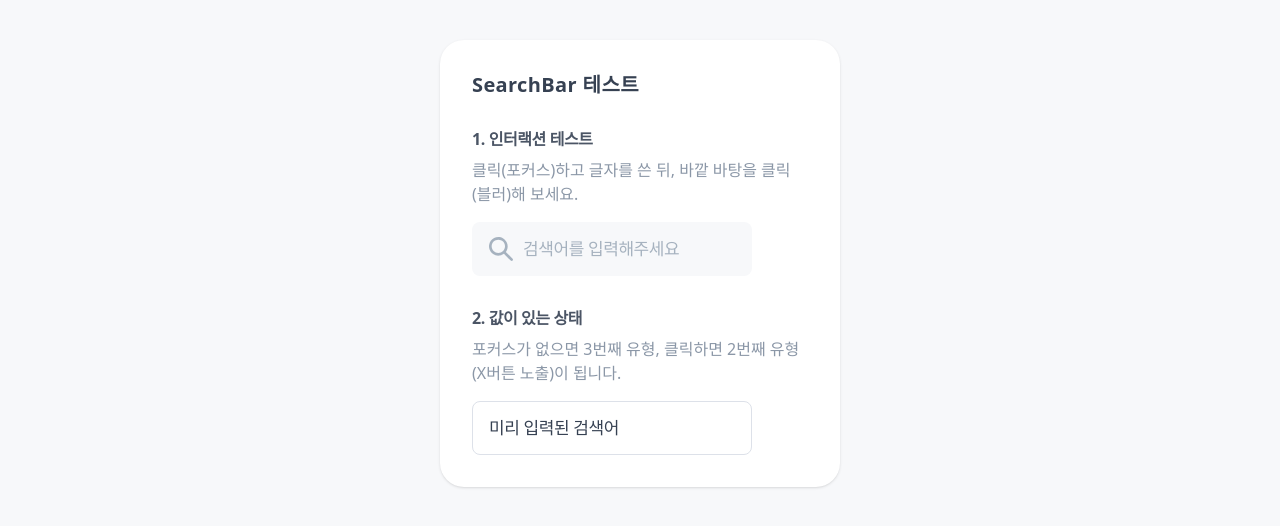
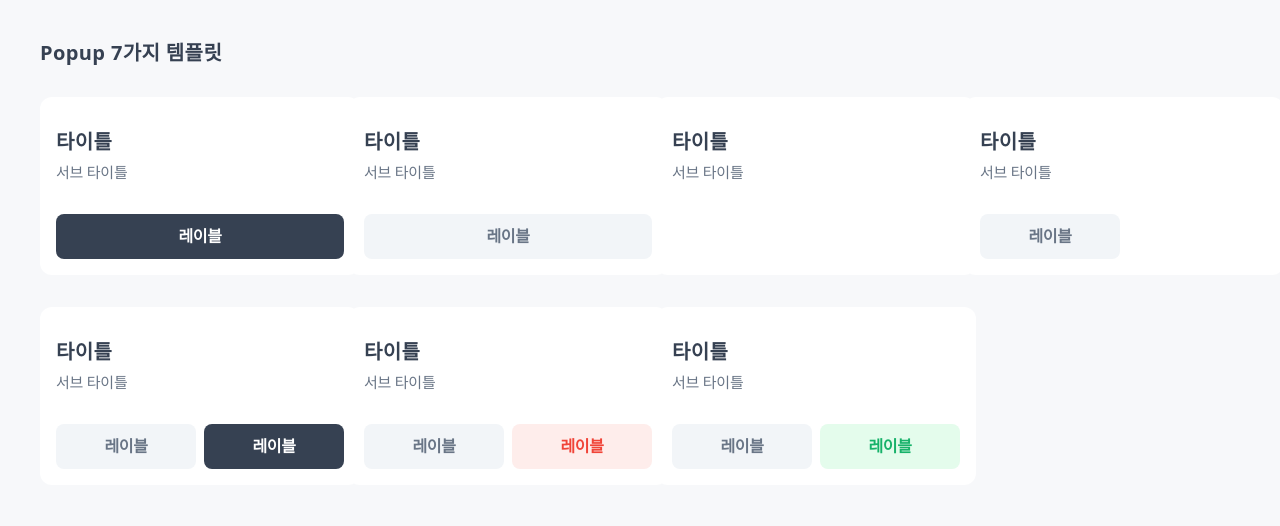
Before and after one commit to sai-art-therapy/frontend, a React (Vite) app: page / in a window 1280 px wide. Shown: the top 526 px of the page. Built offline with nearby package versions, Linux system fonts and the light colour scheme.

Commit message:
[Feat] 팝업 공통 컴포넌트 구현

```diff
--- a/src/App.tsx
+++ b/src/App.tsx
@@ -1,48 +1,66 @@
-import { useState } from "react";
-import { SearchBar } from "./components/common/SearchBar";
+import { Popup } from "./components/common/Popup";
 
 function App() {
-  const [searchText1, setSearchText1] = useState("");
-  const [searchText2, setSearchText2] = useState("미리 입력된 검색어");
+  return (
+    <div className="min-h-screen bg-grey-50 p-10">
+      <h2 className="mb-8 text-title-3 font-bold text-grey-800">
+        Popup 7가지 템플릿
+      </h2>
 
-  return (
-    <div className="flex min-h-screen flex-col items-center bg-grey-50 p-10">
-      <div className="flex w-full max-w-[400px] flex-col gap-8 rounded-lg bg-white p-8 shadow-sm">
-        <h2 className="text-title-3 font-bold text-grey-800">
-          SearchBar 테스트
-        </h2>
+      <div className="grid grid-cols-1 gap-8 md:grid-cols-2 lg:grid-cols-3 xl:grid-cols-4">
+        <Popup
+          title="타이틀"
+          subtitle="서브 타이틀"
+          buttons={[{ label: "레이블", theme: "dark" }]}
+        />
 
-        <div className="flex flex-col gap-8">
-          <div className="flex flex-col gap-2">
-            <label className="text-body-2 font-semibold text-grey-700">
-              1. 인터랙션 테스트
-            </label>
-            <p className="text-caption text-grey-500 mb-2">
-              클릭(포커스)하고 글자를 쓴 뒤, 바깥 바탕을 클릭(블러)해 보세요.
-            </p>
-            <SearchBar
-              value={searchText1}
-              onChange={(e) => setSearchText1(e.target.value)}
-              onClear={() => setSearchText1("")}
-              placeholder="검색어를 입력해주세요"
-            />
-          </div>
+        <Popup
+          title="타이틀"
+          subtitle="서브 타이틀"
+          buttons={[{ label: "레이블", theme: "light" }]}
+        />
 
-          <div className="flex flex-col gap-2">
-            <label className="text-body-2 font-semibold text-grey-700">
-              2. 값이 있는 상태
-            </label>
-            <p className="text-caption text-grey-500 mb-2">
-              포커스가 없으면 3번째 유형, 클릭하면 2번째 유형(X버튼 노출)이
-              됩니다.
-            </p>
-            <SearchBar
-              value={searchText2}
-              onChange={(e) => setSearchText2(e.target.value)}
-              onClear={() => setSearchText2("")}
-            />
-          </div>
-        </div>
+        <Popup
+          title="타이틀"
+          subtitle="서브 타이틀"
+          buttons={[{ label: "레이블", theme: "ember" }]}
+        />
+
+        <Popup
+          title="타이틀"
+          subtitle="서브 타이틀"
+          buttons={[
+            { label: "레이블", theme: "light" },
+            { label: "레이블", theme: "ember" },
+          ]}
+        />
+
+        <Popup
+          title="타이틀"
+          subtitle="서브 타이틀"
+          buttons={[
+            { label: "레이블", theme: "light" },
+            { label: "레이블", theme: "dark" },
+          ]}
+        />
+
+        <Popup
+          title="타이틀"
+          subtitle="서브 타이틀"
+          buttons={[
+            { label: "레이블", theme: "light" },
+            { label: "레이블", theme: "error" },
+          ]}
+        />
+
+        <Popup
+          title="타이틀"
+          subtitle="서브 타이틀"
+          buttons={[
+            { label: "레이블", theme: "light" },
+            { label: "레이블", theme: "success" },
+          ]}
+        />
       </div>
     </div>
   );
--- a/src/components/common/Popup.tsx
+++ b/src/components/common/Popup.tsx
@@ -0,0 +1,71 @@
+import React from "react";
+
+export type PopupButtonTheme =
+  | "dark" // 배경: Grey800, 텍스트: White
+  | "light" // 배경: Grey100, 텍스트: Grey600
+  | "ember" // 배경: Ember500, 텍스트: White
+  | "error" // 배경: Error100, 텍스트: Error500
+  | "success"; // 배경: Success100, 텍스트: Success500
+
+export interface PopupButtonProps {
+  label: string;
+  theme: PopupButtonTheme;
+  onClick?: () => void;
+}
+
+export interface PopupProps {
+  title: string;
+  subtitle?: string;
+  buttons: PopupButtonProps[];
+}
+
+export const Popup: React.FC<PopupProps> = ({ title, subtitle, buttons }) => {
+  const getButtonThemeClasses = (theme: PopupButtonTheme) => {
+    switch (theme) {
+      case "dark":
+        return "bg-grey-800 text-white";
+      case "light":
+        return "bg-grey-100 text-grey-600";
+      case "ember":
+        return "bg-ember-500 text-white";
+      case "error":
+        return "bg-error-100 text-error-500";
+      case "success":
+        return "bg-success-100 text-success-500";
+      default:
+        return "bg-grey-100 text-grey-600";
+    }
+  };
+
+  return (
+    <div className="flex w-[320px] flex-col items-center gap-[32px] rounded-[12px] bg-white px-[16px] pb-[16px] pt-[32px]">
+      {/* 텍스트 영역 */}
+      <div className="flex w-full flex-col self-stretch text-left">
+        <h3 className="text-[20px] font-bold leading-[25px] tracking-[0.38px] text-grey-800">
+          {title}
+        </h3>
+        {subtitle && (
+          <p className="mt-[8px] text-[15px] font-normal leading-[20px] tracking-[-0.24px] text-grey-600">
+            {subtitle}
+          </p>
+        )}
+      </div>
+
+      {/* 버튼 영역 */}
+      <div className="flex w-full gap-[8px]">
+        {buttons.map((btn, index) => (
+          <button
+            key={index}
+            type="button"
+            onClick={btn.onClick}
+            className={`flex h-[45px] flex-1 items-center justify-center gap-[6px] rounded-[8px] p-[12px] text-[16px] font-semibold leading-[21px] tracking-[-0.32px] transition-opacity hover:opacity-90 ${getButtonThemeClasses(
+              btn.theme,
+            )}`}
+          >
+            {btn.label}
+          </button>
+        ))}
+      </div>
+    </div>
+  );
+};
```
